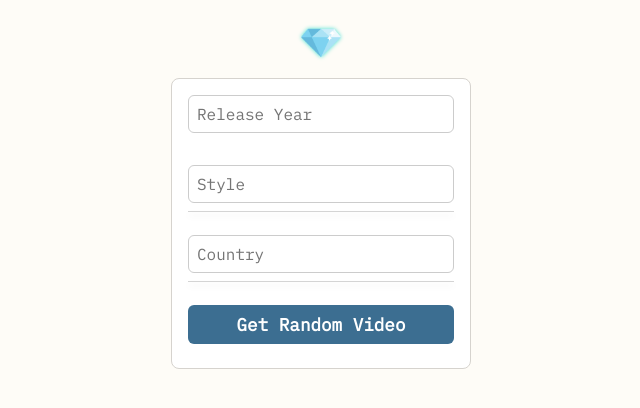
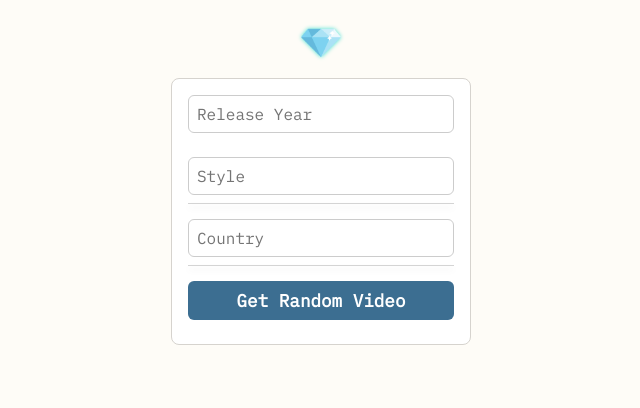
Before and after one commit to sebastian-boers/yudi, a Flask app: page / in a window 1280 px wide. Shown: the top 408 px of the page, without its empty margins (319-959 px from the left). Run offline with Flask 3, Linux system fonts and the light colour scheme; some web fonts are replaced.

Commit message:
Update index.html

```diff
--- a/templates/index.html
+++ b/templates/index.html
@@ -102,7 +102,7 @@
     }
     .form-group {
       position: relative;
-      margin-bottom: 1.5rem;
+      margin-bottom: 1rem;
     }
     .autocomplete-active {
       background-color: #e9e9e9;
```
